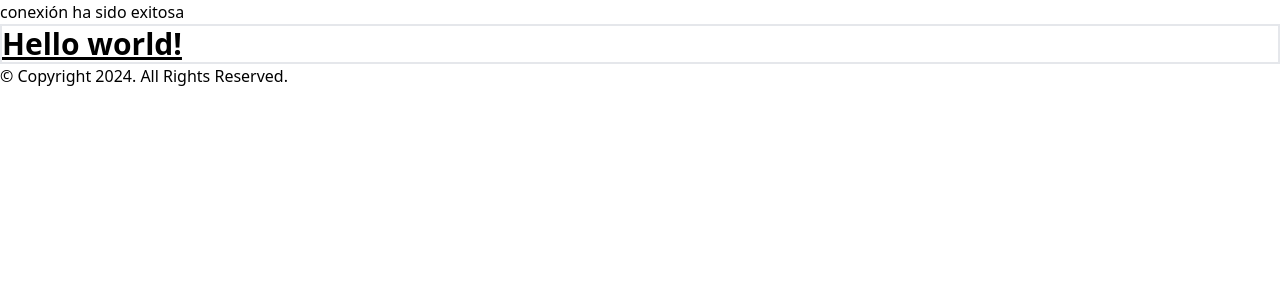
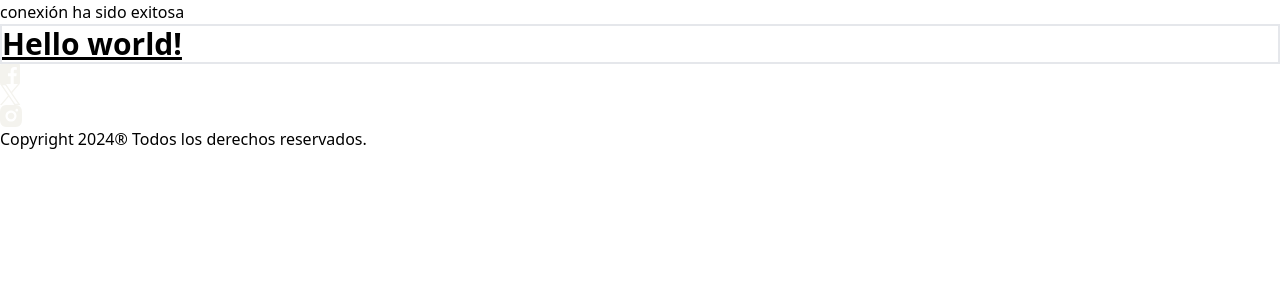
Before and after one commit to AliciaoE/The-Library-book, a PHP site: page / in a window 1280 px wide. Shown: the top 300 px of the page. Run offline with PHP 8.4, Linux system fonts and the light colour scheme; data that the repository does not hold is empty; style sheets or scripts are compiled from the project's sources.

Commit message:
feat: Footer document

```diff
--- a/components/footer.php
+++ b/components/footer.php
@@ -1,19 +1,25 @@
-<footer class="bg-white dark:bg-gray-900">
-    <div class="container flex flex-col items-center justify-between p-6 mx-auto space-y-4 sm:space-y-0 sm:flex-row">
+<!DOCTYPE html>
+<html lang="es">
 
-        <p class="text-sm text-gray-600 dark:text-gray-300">© Copyright 2024. All Rights Reserved.</p>
+<head>
+    <meta charset="UTF-8">
+    <meta name="viewport" content="width=device-width, initial-scale=1.0">
+    <link <link rel="footer" href="./footer.css">
+    <title>Tu Sitio Web</title>
+</head>
 
-        <div class="flex -mx-2">
-            <a href="#" class="mx-2 text-gray-600 transition-colors duration-300 dark:text-gray-300 hover:text-blue-500 dark:hover:text-blue-400" aria-label="Reddit">
+<body>
 
-            </a>
 
-            <a href="#" class="mx-2 text-gray-600 transition-colors duration-300 dark:text-gray-300 hover:text-blue-500 dark:hover:text-blue-400" aria-label="Facebook">
-            </a>
+    <footer class="main-footer">
+        <div class="social-icons">
+            <img src="/assets/images/facebook-icon.svg" alt="Facebook">
+            <img src="/assets/images/twitter-icon.svg" alt="Twitter">
+            <img src="/assets/images/instagram-icon.svg" alt="Instagram">
+        </div>
+        <p class="copyright">Copyright 2024® Todos los derechos reservados.</p>
+    </footer>
 
-            <a href="#" class="mx-2 text-gray-600 transition-colors duration-300 dark:text-gray-300 hover:text-blue-500 dark:hover:text-blue-400" aria-label="Github">
+</body>
 
-            </a>
-        </div>
-    </div>
-</footer>
+</html>
```
Also changed, not shown: components/footer.css (added, +17 -0 lines).
